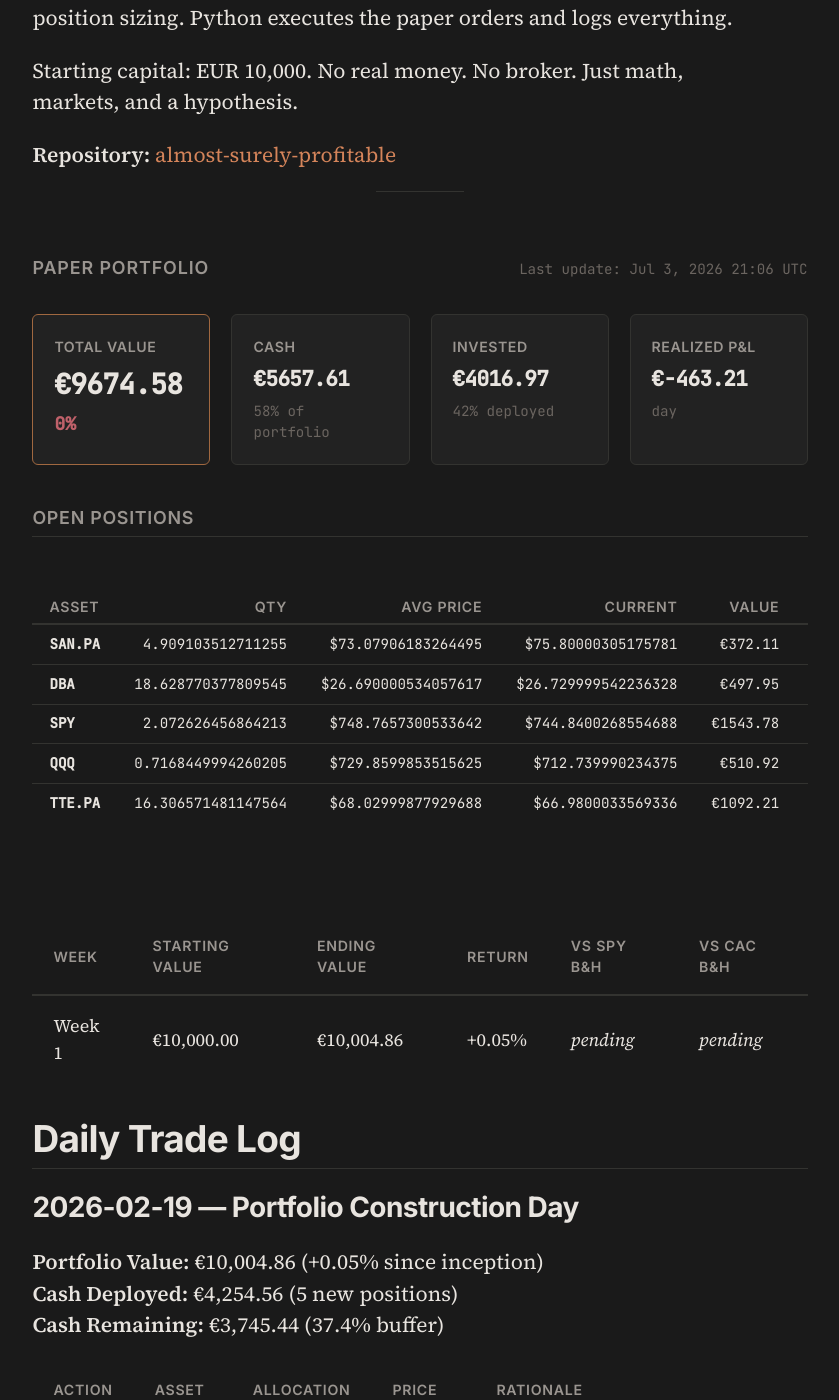
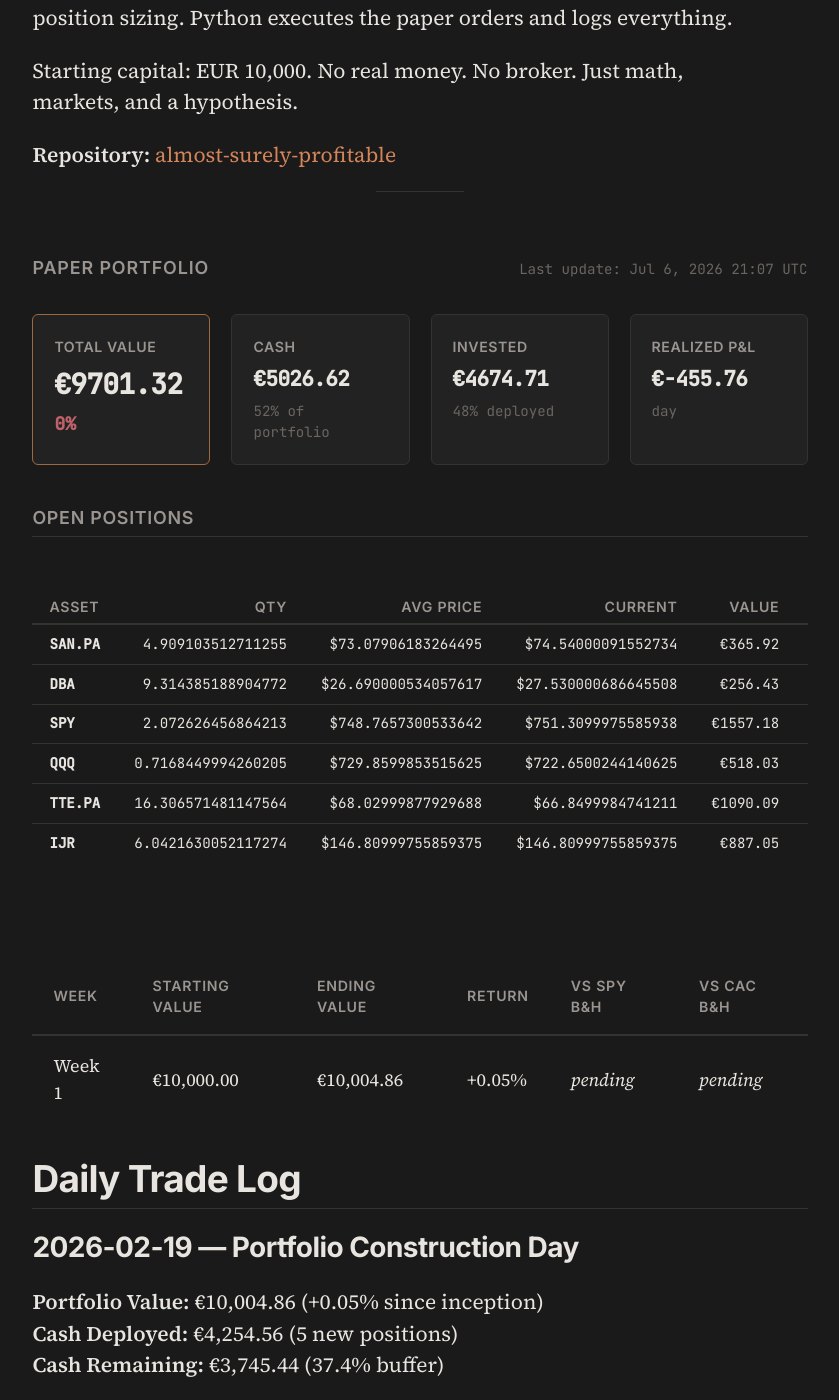
Before and after one commit to Alm0stSurely/alm0stsurely.github.io, a Jekyll site: the page built from trading.md, in a window 1280 px wide and 1400 px high, scrolled down 854 px. Shown: the whole window, without its empty margins (220-1059 px from the left). Built offline with Jekyll 4.4.1, drawn with Linux system fonts in a browser that asks for light colours.

Commit message:
Update portfolio and trading analysis for 2026-07-06

```diff
--- a/_data/portfolio.json
+++ b/_data/portfolio.json
@@ -1,54 +1,63 @@
 {
-  "cash": 5657.613793580629,
-  "total_realized_pnl": -463.207943656879,
+  "cash": 5026.616304247969,
+  "total_realized_pnl": -455.7564426120672,
   "positions": [
     {
       "ticker": "SAN.PA",
       "quantity": 4.909103512711255,
       "avg_price": 73.07906183264495,
-      "current_price": 75.80000305175781,
-      "market_value": 372.1100612449081,
-      "unrealized_pnl": 13.35738209662778,
-      "unrealized_pnl_pct": 0.03723284277162675
+      "current_price": 74.54000091552734,
+      "market_value": 365.9245803319154,
+      "unrealized_pnl": 7.1719011836351,
+      "unrealized_pnl_pct": 0.01999121288978806
     },
     {
       "ticker": "DBA",
-      "quantity": 18.628770377809545,
+      "quantity": 9.314385188904772,
       "avg_price": 26.690000534057617,
-      "current_price": 26.729999542236328,
-      "market_value": 497.9470236712748,
-      "unrealized_pnl": 0.745132338701332,
-      "unrealized_pnl_pct": 0.0014986514566633462
+      "current_price": 27.530000686645508,
+      "market_value": 256.4250306462291,
+      "unrealized_pnl": 7.82408497994237,
+      "unrealized_pnl_pct": 0.031472466683393784
     },
     {
       "ticker": "SPY",
       "quantity": 2.072626456864213,
       "avg_price": 748.7657300533642,
-      "current_price": 744.8400268554688,
-      "market_value": 1543.7751457920956,
-      "unrealized_pnl": -8.136516309754604,
-      "unrealized_pnl_pct": -0.005242899134306921
+      "current_price": 751.3099975585938,
+      "market_value": 1557.1849782465288,
+      "unrealized_pnl": 5.273316144678574,
+      "unrealized_pnl_pct": 0.0033979486548458867
     },
     {
       "ticker": "QQQ",
       "quantity": 0.7168449994260205,
       "avg_price": 729.8599853515625,
-      "current_price": 712.739990234375,
-      "market_value": 510.9240978904624,
-      "unrealized_pnl": -12.272382889953748,
-      "unrealized_pnl_pct": -0.023456547092304367
+      "current_price": 722.6500244140625,
+      "market_value": 518.0280563363124,
+      "unrealized_pnl": -5.1684244441038345,
+      "unrealized_pnl_pct": -0.009878553533835769
     },
     {
       "ticker": "TTE.PA",
       "quantity": 16.306571481147564,
       "avg_price": 68.02999877929688,
-      "current_price": 66.9800033569336,
-      "market_value": 1092.2142125473415,
-      "unrealized_pnl": -17.121825409644572,
-      "unrealized_pnl_pct": -0.015434300179391148
+      "current_price": 66.8499984741211,
+      "market_value": 1090.0942786328612,
+      "unrealized_pnl": -19.241759324124814,
+      "unrealized_pnl_pct": -0.01734529364029451
+    },
+    {
+      "ticker": "IJR",
+      "quantity": 6.0421630052117274,
+      "avg_price": 146.80999755859375,
+      "current_price": 146.80999755859375,
+      "market_value": 887.0499360437592,
+      "unrealized_pnl": 0.0,
+      "unrealized_pnl_pct": 0.0
     }
   ],
-  "total_value": 9674.584334726711,
-  "positions_value": 4016.9705411460823,
-  "last_updated": "2026-07-03T21:06:35.249455"
+  "total_value": 9701.323164485575,
+  "positions_value": 4674.706860237606,
+  "last_updated": "2026-07-06T21:07:27.254256"
 }
```
Also changed, not shown: _trading_analysis.md (+72 -79 lines).
